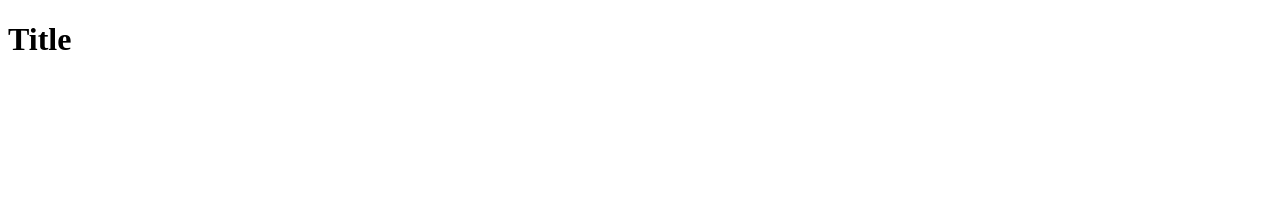
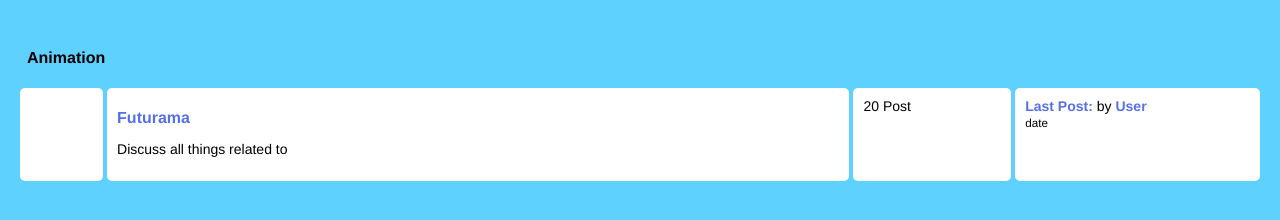
Before and after one commit to paigexc70/FinalProjectV1, a website: page client/index.html in a window 1280 px wide. Drawn offline with Linux system fonts and the light colour scheme.

Commit message:
first
added basics

```diff
--- a/client/index.html
+++ b/client/index.html
@@ -4,12 +4,38 @@
     <meta charset="UTF-8">
     <meta http-equiv="X-UA-Compatible" content="IE=edge">
     <meta name="viewport" content="width=device-width, initial-scale=1.0">
-    <title>Homepageg</title>
+    <title>MyOpinion.com</title>
     <link rel="stylesheet" href="main.css">
+    <link rel="stylesheet" href="970020.png">
 </head>
 <body>
     <script src="main.js"></script>
 
-<h1>Title</h1>
+    <div class="container">
+        <div class = "subforum">
+            <div class="subforumtitle">
+            <h1> Animation</h1>
+        </div>
+
+        <div class="subforumrow">
+            <div class="subforumicon subforumcolumn center">
+                <i class="tvicon"></i>
+            </div>
+            <div class="subforuminfo subforumcolumn">
+            <h1><a href="">Futurama</a></h1>
+            <p>Discuss all things related to </p>
+        </div>
+        <div class="subforumstat subforumcolumn center">
+            <span>20 Post</span>
+        </div>
+        <div class="subforuminfo subforumcolumn">
+             <b><a href=""> Last Post:</a></b> by <a href="">User</a>
+             <br>
+             <small>date</small>
+        </div>
+    </div>
+
+
+
 </body>
 </html>
--- a/client/main.css
+++ b/client/main.css
@@ -0,0 +1,58 @@
+*{
+    box-sizing: border-box;
+}
+
+html{
+    font-size: 14px;
+    font-family:'Franklin Gothic Medium', 'Arial Narrow', Arial, sans-serif;
+    background-color: rgba(0, 183, 255, 0.63);
+    color: black;
+}
+
+a{
+    color: rgba(8, 47, 223, 0.685);
+    font-weight: bolder;
+    text-decoration: none;
+}
+
+h1{
+    font-size: 16px;
+    font-weight: bolder;
+}
+
+.container{
+    margin: 5px;
+    padding: 5px;
+}
+
+.subforum{
+    margin-top: 20px;
+}
+
+.subforumtitle{
+    padding: 5px;
+    border-radius: 5px;
+    margin: 4px;
+}
+
+.subforumrow{
+    display: grid;
+    grid-template-columns: 7% 60% 13% 20%;
+}
+
+.subforumcolumn{
+    padding: 10px;
+    margin: 2px;
+    border-radius: 5px;
+    background-color:white;
+}
+
+center{
+    display: flex;
+    justify-content: center;
+    align-items: center;
+}
+
+.subforumicon{
+    font-size: 20px;
+}
```
Also changed, not shown: 970020.png (added).
